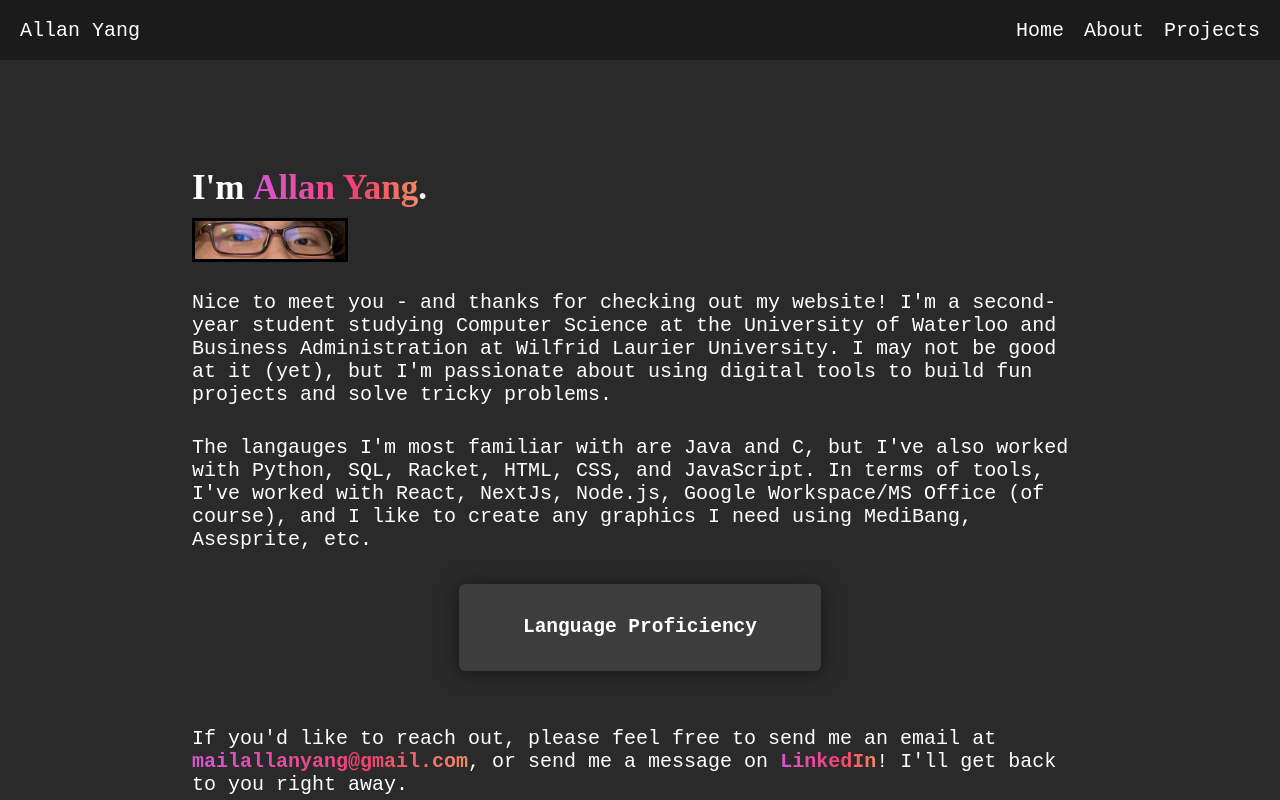
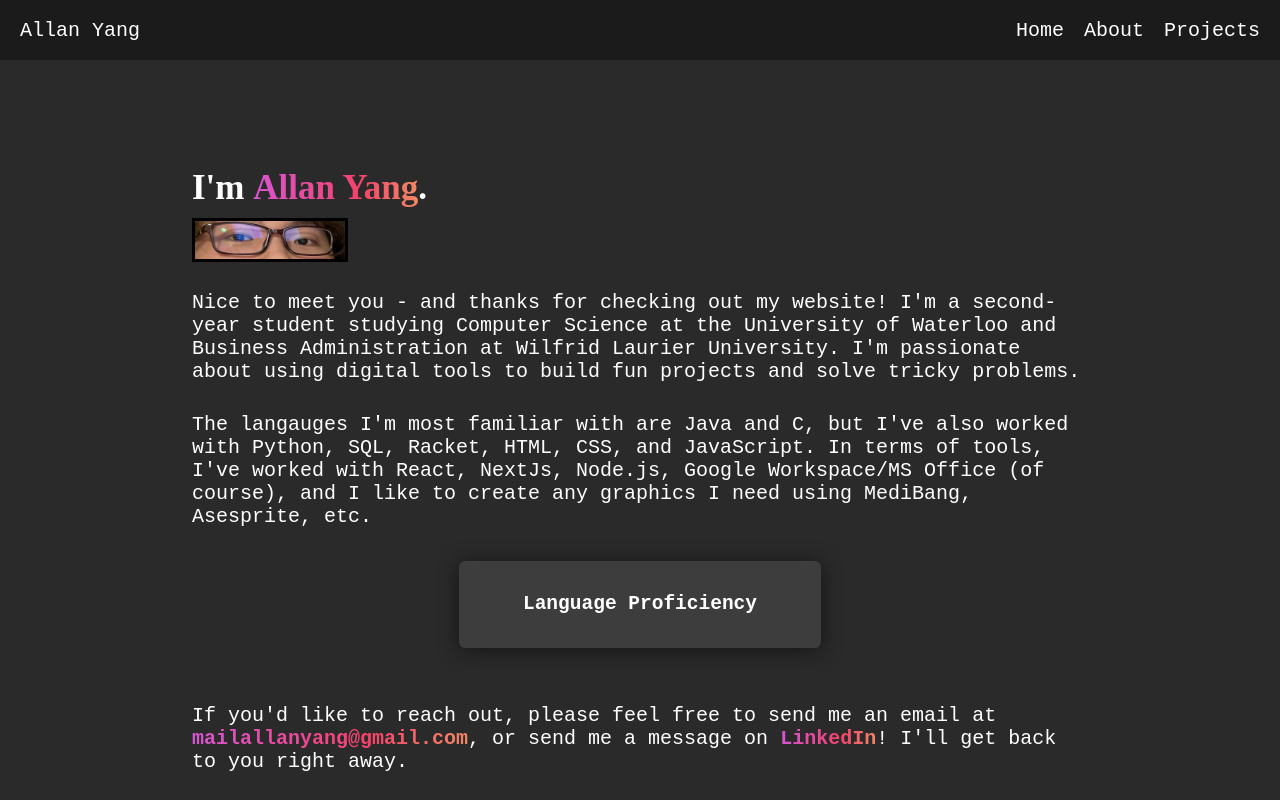
Before and after one commit to allannyang/new-website, a Next.js app: page /About in a window 1280 px wide. Shown: the top 800 px of the page. Built offline with nearby package versions, Linux system fonts and the light colour scheme.

Commit message:
about update

```diff
--- a/pages/About.jsx
+++ b/pages/About.jsx
@@ -29,9 +29,9 @@ const About = () => {
           <br />
           Nice to meet you - and thanks for checking out my website! I&apos;m a
           second-year student studying Computer Science at the University of
-          Waterloo and Business Administration at Wilfrid Laurier University. I
-          may not be good at it (yet), but I&apos;m passionate about using
-          digital tools to build fun projects and solve tricky problems.
+          Waterloo and Business Administration at Wilfrid Laurier University.
+          I&apos;m passionate about using digital tools to build fun projects
+          and solve tricky problems.
           <br />
         </p>
 
```
